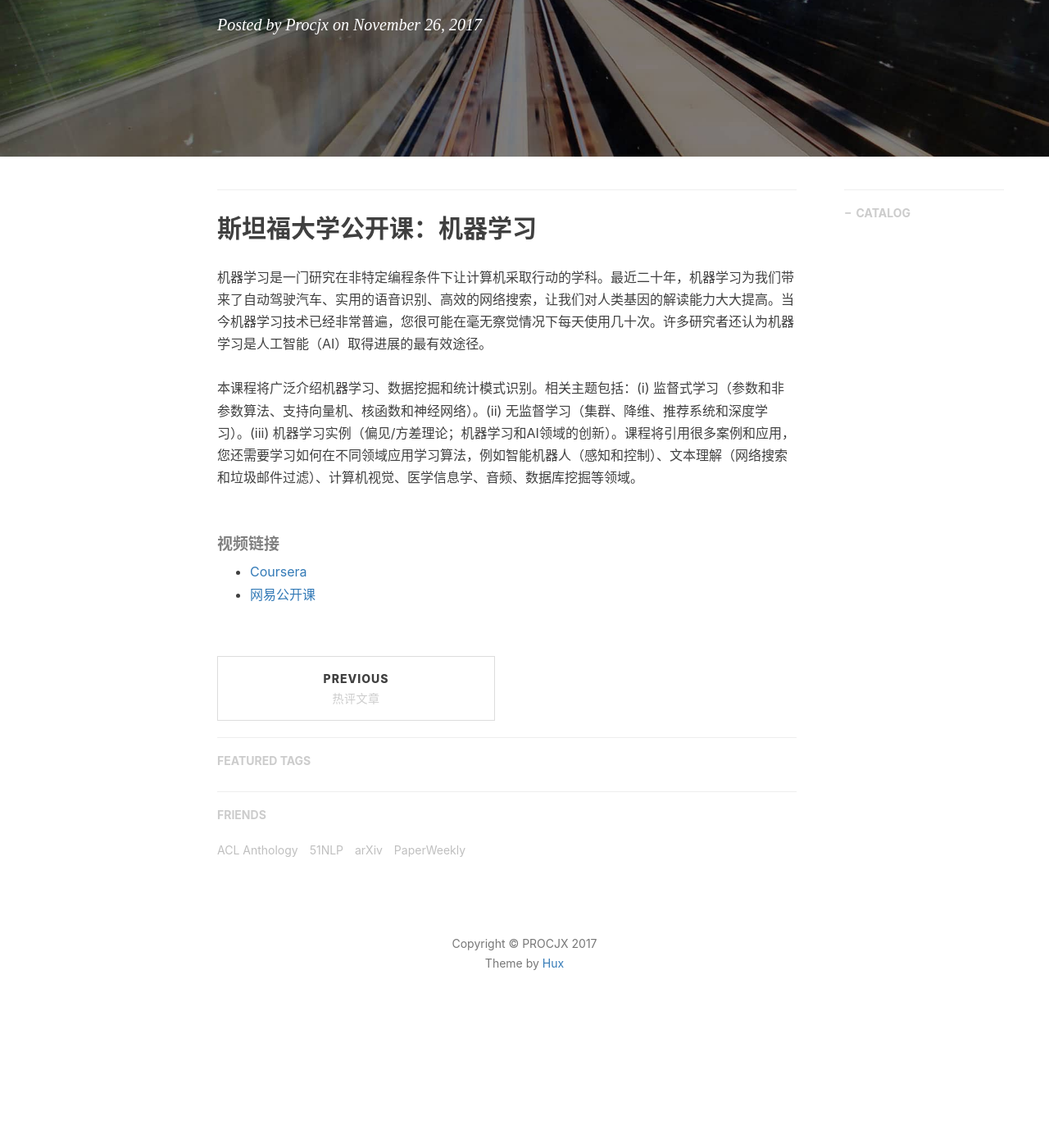
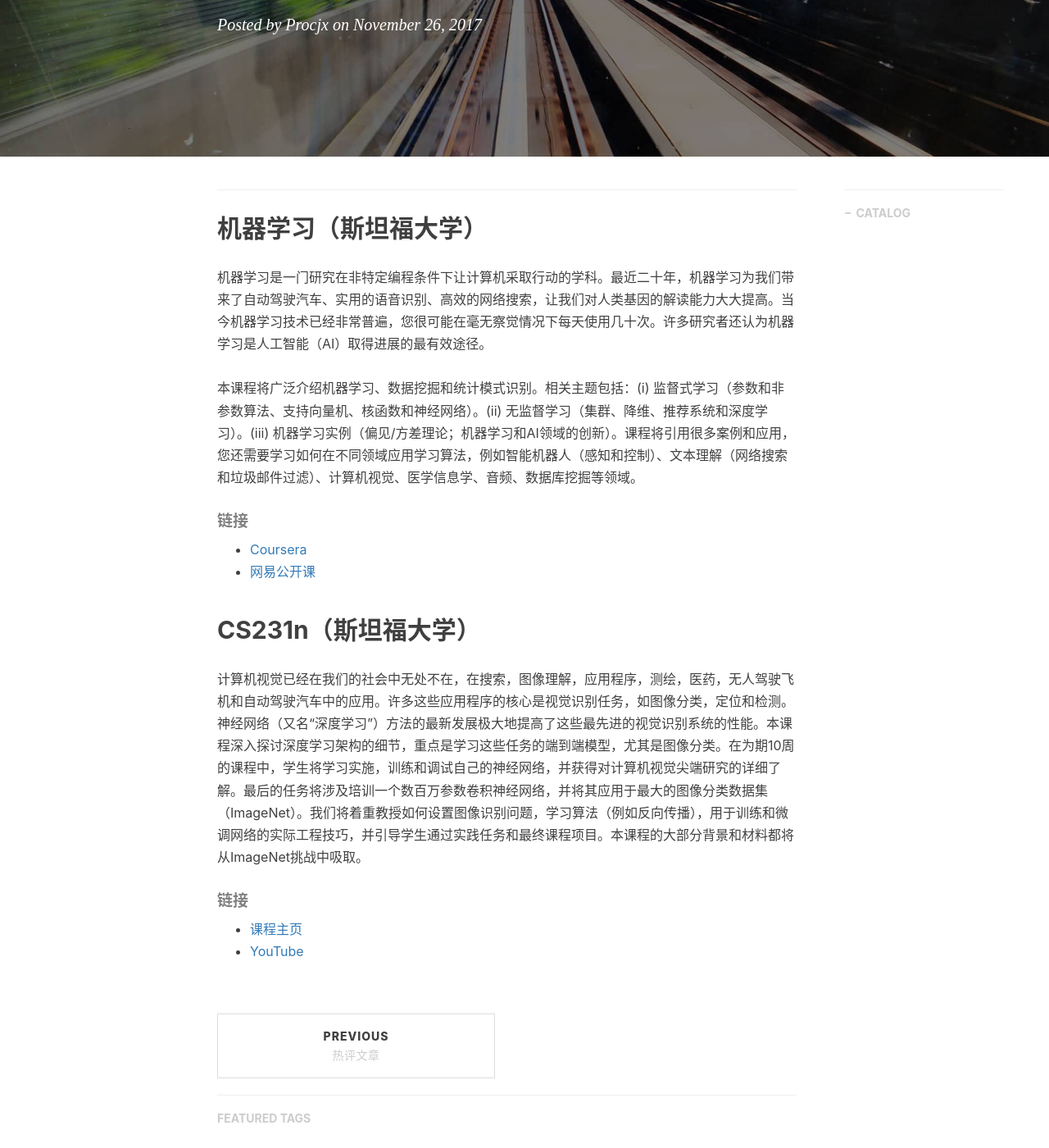
Before and after one commit to procjx/procjx.github.io.old, a Jekyll site: the page built from _posts/2017-11-26-公开课.md, in a window 1280 px wide and 1400 px high, scrolled down 332 px. Shown: the whole window at 82% size. Built offline with Jekyll 4.4.1, drawn with Linux system fonts in a browser that asks for light colours; nearby versions of some CDN libraries; comment, search, counter and statistics services are not loaded; before the commit the page ends 1611 px from its top, so only the background shows below that.

Commit message:
Update 2017-11-26-公开课.md

```diff
--- a/_posts/2017-11-26-公开课.md
+++ b/_posts/2017-11-26-公开课.md
@@ -14,11 +14,16 @@
 
 ---
 
-## 斯坦福大学公开课：机器学习
+## 机器学习（斯坦福大学）
 机器学习是一门研究在非特定编程条件下让计算机采取行动的学科。最近二十年，机器学习为我们带来了自动驾驶汽车、实用的语音识别、高效的网络搜索，让我们对人类基因的解读能力大大提高。当今机器学习技术已经非常普遍，您很可能在毫无察觉情况下每天使用几十次。许多研究者还认为机器学习是人工智能（AI）取得进展的最有效途径。<br/>
 <br/>
 本课程将广泛介绍机器学习、数据挖掘和统计模式识别。相关主题包括：(i) 监督式学习（参数和非参数算法、支持向量机、核函数和神经网络）。(ii) 无监督学习（集群、降维、推荐系统和深度学习）。(iii) 机器学习实例（偏见/方差理论；机器学习和AI领域的创新）。课程将引用很多案例和应用，您还需要学习如何在不同领域应用学习算法，例如智能机器人（感知和控制）、文本理解（网络搜索和垃圾邮件过滤）、计算机视觉、医学信息学、音频、数据库挖掘等领域。<br/>
-<br/>
-##### 视频链接
-- [Coursera](https://www.coursera.org/learn/machine-learning)<br/>
+##### 链接
+- [Coursera](https://www.coursera.org/learn/machine-learning)
 - [网易公开课](http://open.163.com/special/opencourse/machinelearning.html)
+
+## CS231n（斯坦福大学）
+计算机视觉已经在我们的社会中无处不在，在搜索，图像理解，应用程序，测绘，医药，无人驾驶飞机和自动驾驶汽车中的应用。许多这些应用程序的核心是视觉识别任务，如图像分类，定位和检测。神经网络（又名“深度学习”）方法的最新发展极大地提高了这些最先进的视觉识别系统的性能。本课程深入探讨深度学习架构的细节，重点是学习这些任务的端到端模型，尤其是图像分类。在为期10周的课程中，学生将学习实施，训练和调试自己的神经网络，并获得对计算机视觉尖端研究的详细了解。最后的任务将涉及培训一个数百万参数卷积神经网络，并将其应用于最大的图像分类数据集（ImageNet）。我们将着重教授如何设置图像识别问题，学习算法（例如反向传播），用于训练和微调网络的实际工程技巧，并引导学生通过实践任务和最终课程项目。本课程的大部分背景和材料都将从ImageNet挑战中吸取。<br/>
+##### 链接
+- [课程主页](http://cs231n.stanford.edu/)
+- [YouTube](https://www.youtube.com/playlist?list=PL3FW7Lu3i5JvHM8ljYj-zLfQRF3EO8sYv)
```
